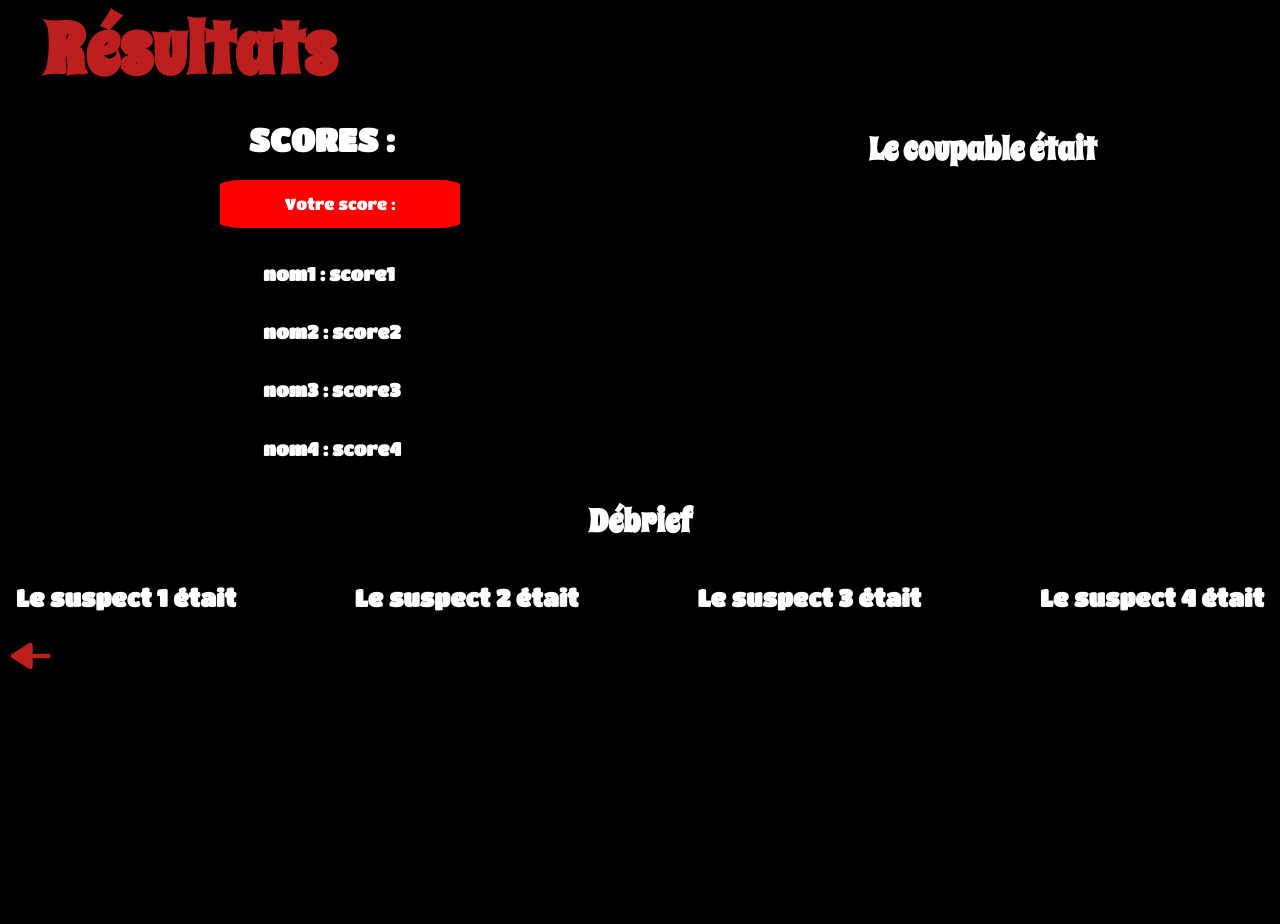
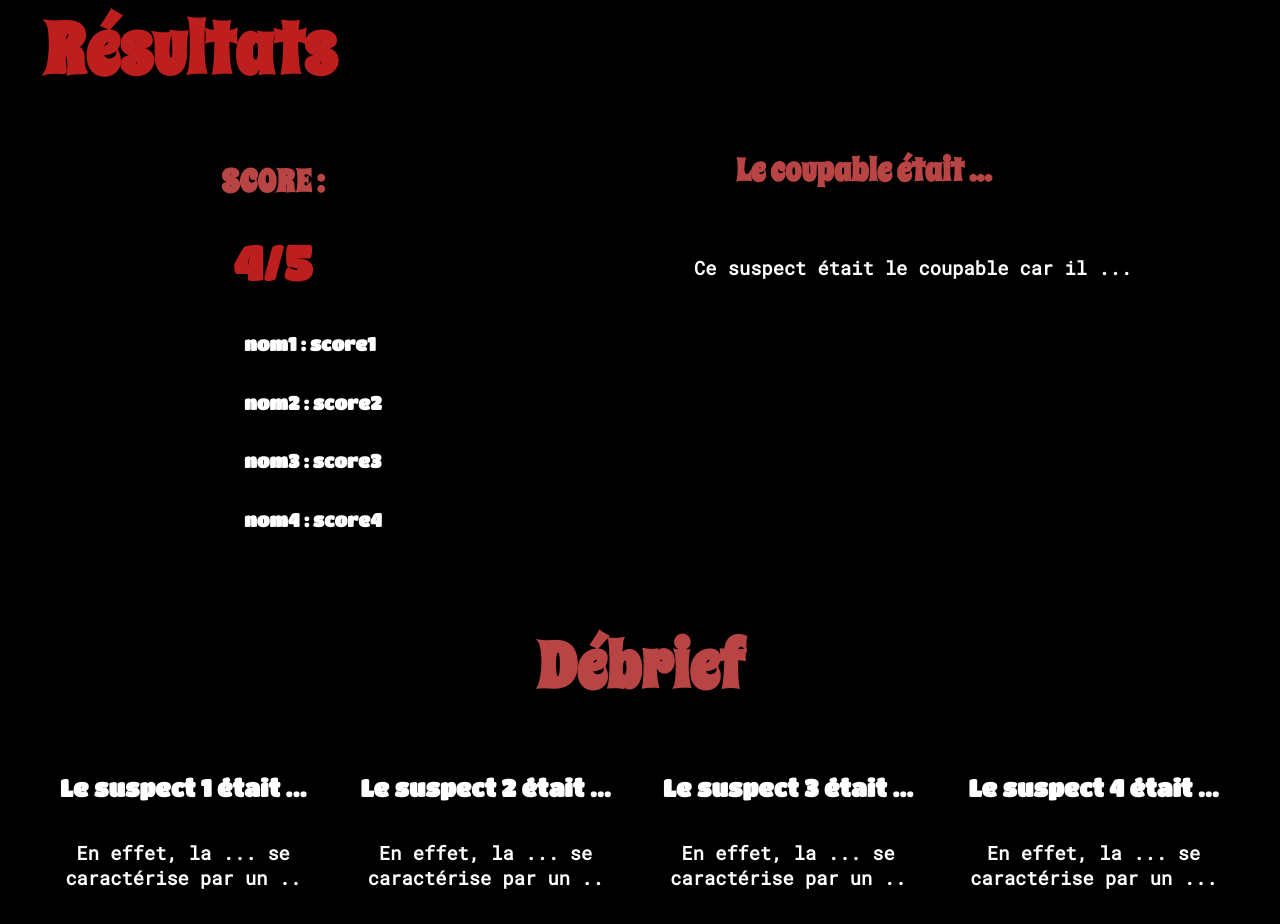
Before and after one commit to ThomasRubini/SAE-A2-TruthInquiry, a Flask app: page /solo in a window 1280 px wide. Before the commit the page ends 670 px from the top, so only its background shows below. Run offline with Flask 2, Linux system fonts and the light colour scheme.

Commit message:
Finish results view of game page

```diff
--- a/truthseeker/static/css/game_ui_game.css
+++ b/truthseeker/static/css/game_ui_game.css
@@ -241,7 +241,7 @@ html {
     margin: 0;
     margin-left: 0.6em;
     text-align: left;
-    margin-bottom:0;
+    margin-bottom: 0.3em;
 }
 
 .reveal {
@@ -255,6 +255,28 @@ html {
 .summary {
     font-family: "Titan One", sans-serif;
     text-align: center;
+    margin-left: 1.3;
+    display: flex;
+    flex-direction: column;
+    align-content: center;
+    align-items: center;
+    margin: 1em;
+}
+
+.scores {
+    font-family: "Titan One", sans-serif;
+    display: flex;
+    flex-direction: column;
+    align-content: center;
+    align-items: center;
+    margin: 1em;
+}
+
+.summary {
+    display: flex;
+    flex-direction: column;
+    align-content: center;
+    align-items: center;
 }
 
 .reveal_and_scores {
@@ -271,26 +293,30 @@ html {
 }
 
 .reveal_culprit_title {
-    color: white;
+    color: #B94444;
     font-family: "Spicy Rice", serif;
     font-weight: bold;
     font-size: 2em;
     margin-left: 1.3em;
 }
 
+.explain_culprit_reveal, .explain_suspect {
+    font-family: "Roboto Mono", sans-serif;
+}
+
 .score_title {
+    color:#b94444;
+    font-family: "Spicy Rice", serif;
     text-align: center;
 }
 
 .reveal_score {
-    width: 15em;
-    height: 3em;
-    border-radius: 10%;
-    background-color: var(--button-color);
     display: flex;
     align-items: center;
     justify-content: center;
-    margin-left: 2.3em;
+    color:#BD1E1E;
+    font-size: 3em;
+    margin: 0.2em;
 }
 
 .players_list {
@@ -304,6 +330,16 @@ html {
 
 .summary_title {
     font-family: "Spicy Rice", sans-serif;
+    text-align: center;
+    font-size: 4em;
+    color:#b94444;
+}
+
+.suspect_title {
+    font-family: "Titan One", sans-serif;
+    display: flex;
+    flex-direction: row;
+    display: inline-block;
 }
 
 .suspects_list {
@@ -313,15 +349,8 @@ html {
     margin-right: 1em;
 }
 
-.suspect_title {
-    display: flex;
-    flex-direction: row;
-    display: inline-block;
-}
-
-
 @media (max-width: 650px) {
-    .suspects_list{
+    .suspects_list {
         display: flex;
         flex-direction: column;
     }
@@ -335,3 +364,10 @@ html {
     background-color: transparent;
     border: transparent;
 }
+
+.summary_suspect{
+    display: flex;
+    flex-direction: column;
+    margin-left: 1.5em;
+    margin-right: 1.5em;
+}
--- a/truthseeker/templates/game.html
+++ b/truthseeker/templates/game.html
@@ -85,42 +85,52 @@
             <h1 class="results_title">Résultats</h1>
             <div class="reveal_and_scores">
                 <div class="scores">
-                    <h1 class="score_title">SCORES :</h1>
-                    <div class="reveal_score">Votre score&nbsp;:</div>
+                    <h1 class="score_title">SCORE :</h1>
+                    <h2 class="reveal_score">4/5</h2>
                     <div class="results_game_multiplayer">
                         <div class="players_list">
                             <h3 class="player_names">nom1 : </h3>
-                            <h3 class="player_scores"> score1</h3></br>
+                            <h3 class="player_scores"> score1</h3><br>
                             <h3 class="player_names">nom2 : </h3>
-                            <h3 class="player_scores"> score2</h3></br>
+                            <h3 class="player_scores"> score2</h3><br>
                             <h3 class="player_names">nom3 : </h3>
-                            <h3 class="player_scores"> score3</h3></br>
+                            <h3 class="player_scores"> score3</h3><br>
                             <h3 class="player_names">nom4 : </h3>
                             <h3 class="player_scores"> score4</h3>
                         </div>
                     </div>
                 </div>
                 <div class="reveal">
-                    <h2 class="reveal_culprit_title">Le coupable était</h2>
+                    <h2 class="reveal_culprit_title">Le coupable était ...</h2>
+                    <img>
+                    <h3 class="explain_culprit_reveal">Ce suspect était le coupable car il ...</h3>
                 </div>
             </div>
             <div class="summary">
-                <div class="summary_emotions">
-                    <h1 class="summary_title">Débrief</h1>
-                    <div class="suspects_list">
-                        <h2 class="suspect_title">Le suspect 1 était</h2>
-                        <h2 class="suspect_title">Le suspect 2 était</h2>
-                        <h2 class="suspect_title">Le suspect 3 était</h2>
-                        <h2 class="suspect_title">Le suspect 4 était</h2>
+                <h1 class="summary_title">Débrief</h1>
+                <div class="suspects_list">
+                    <div class="summary_suspect">
+                        <h2 class="suspect_title">Le suspect 1 était ...</h2>
+                        <img>
+                        <h3 class="explain_suspect">En effet, la ... se caractérise par un ..</h3>
+                    </div>
+                    <div class="summary_suspect">
+                        <h2 class="suspect_title">Le suspect 2 était ...</h2>
+                        <img>
+                        <h3 class="explain_suspect">En effet, la ... se caractérise par un ..</h3>
+                    </div>
+                    <div class="summary_suspect">
+                        <h2 class="suspect_title">Le suspect 3 était ...</h2>
+                        <img>
+                        <h3 class="explain_suspect">En effet, la ... se caractérise par un ..</h3>
+                    </div>
+                    <div class="summary_suspect">
+                        <h2 class="suspect_title">Le suspect 4 était ...</h2>
+                        <img>
+                        <h3 class="explain_suspect">En effet, la ... se caractérise par un ...</h3>
                     </div>
                 </div>
             </div>
-            <button id="return_lobby_button" aria-label="Retourner au lobby">
-                <svg class="rtrn_lob_btn" xmlns="http://www.w3.org/2000/svg" height="48" width="48">
-                    <path d="m23.15 36.95-17.3-11.1Q4.7 25.25 4.7 24t1.15-1.9L23.15 11q1.15-.7 2.35-.075 1.2.625 1.2 2.025v8.75h15.8q.95 0 1.625.675T44.8 24q0 .95-.675 1.6-.675.65-1.625.65H26.7V35q0 1.45-1.2 2.075-1.2.625-2.35-.125Z"/>
-                </svg>
-            </button>
-        </div>
         <div class="alert_dialog_background"></div>
         <div class="unsupported_browser">
             <div id="unsupported_browser_dialog" class="alert_dialog">
```
